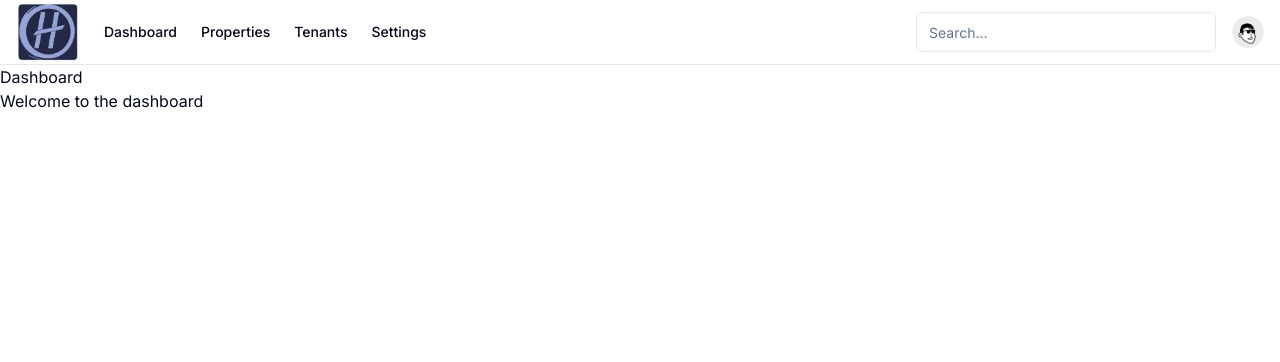
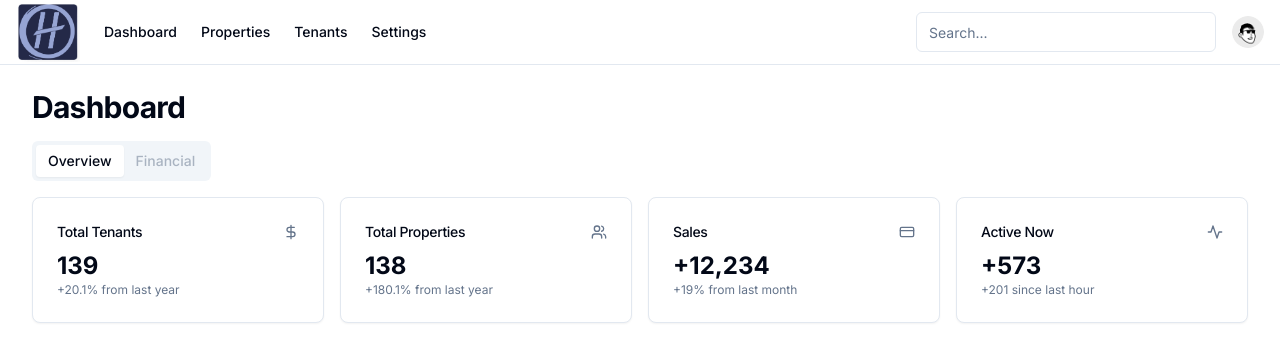
Before and after one commit to klaus-gudy/PayMate-UI, a Next.js app: page /dashboard in a window 1280 px wide. Shown: the top 362 px of the page. Built offline with nearby package versions, Linux system fonts and the light colour scheme.

Commit message:
created dashboard cards on overview page

```diff
--- a/app/dashboard/page.tsx
+++ b/app/dashboard/page.tsx
@@ -1,10 +1,131 @@
 import Header from "@/components/common/header";
+import { Tabs, TabsContent, TabsList, TabsTrigger } from "@/components/ui/tabs"
+import { Card, CardContent, CardDescription, CardFooter, CardHeader, CardTitle} from "@/components/ui/card"
+
 export default function Dashboard() {
   return (
-    <div>
-        <Header />
-      <h1>Dashboard</h1>
-      <p>Welcome to the dashboard</p>
+    <div className="flex-col md:flex">
+      <Header />
+      <div className="flex-1 space-y-4 p-8 pt-6">
+        <div className="flex items-center justify-between space-y-2">
+          <h2 className="text-3xl font-bold tracking-tight">Dashboard</h2>
+          <div className="flex items-center space-x-2"></div>
+        </div>
+        <Tabs defaultValue="overview" className="space-y-4">
+          <TabsList>
+            <TabsTrigger value="overview">Overview</TabsTrigger>
+            <TabsTrigger value="financials" disabled>Financial</TabsTrigger>
+          </TabsList>
+          <TabsContent value="overview" className="space-y-4">
+          <div className="grid gap-4 md:grid-cols-2 lg:grid-cols-4">
+                <Card>
+                  <CardHeader className="flex flex-row items-center justify-between space-y-0 pb-2">
+                    <CardTitle className="text-sm font-medium">
+                      Total Tenants
+                    </CardTitle>
+                    <svg
+                      xmlns="http://www.w3.org/2000/svg"
+                      viewBox="0 0 24 24"
+                      fill="none"
+                      stroke="currentColor"
+                      strokeLinecap="round"
+                      strokeLinejoin="round"
+                      strokeWidth="2"
+                      className="h-4 w-4 text-muted-foreground"
+                    >
+                      <path d="M12 2v20M17 5H9.5a3.5 3.5 0 0 0 0 7h5a3.5 3.5 0 0 1 0 7H6" />
+                    </svg>
+                  </CardHeader>
+                  <CardContent>
+                    <div className="text-2xl font-bold">139</div>
+                    <p className="text-xs text-muted-foreground">
+                      +20.1% from last year
+                    </p>
+                  </CardContent>
+                </Card>
+
+                <Card>
+                  <CardHeader className="flex flex-row items-center justify-between space-y-0 pb-2">
+                    <CardTitle className="text-sm font-medium">
+                      Total Properties
+                    </CardTitle>
+                    <svg
+                      xmlns="http://www.w3.org/2000/svg"
+                      viewBox="0 0 24 24"
+                      fill="none"
+                      stroke="currentColor"
+                      strokeLinecap="round"
+                      strokeLinejoin="round"
+                      strokeWidth="2"
+                      className="h-4 w-4 text-muted-foreground"
+                    >
+                      <path d="M16 21v-2a4 4 0 0 0-4-4H6a4 4 0 0 0-4 4v2" />
+                      <circle cx="9" cy="7" r="4" />
+                      <path d="M22 21v-2a4 4 0 0 0-3-3.87M16 3.13a4 4 0 0 1 0 7.75" />
+                    </svg>
+                  </CardHeader>
+                  <CardContent>
+                    <div className="text-2xl font-bold">138 </div>
+                    <p className="text-xs text-muted-foreground">
+                      +180.1% from last year
+                    </p>
+                  </CardContent>
+                </Card>
+
+                <Card>
+                  <CardHeader className="flex flex-row items-center justify-between space-y-0 pb-2">
+                    <CardTitle className="text-sm font-medium">Sales</CardTitle>
+                    <svg
+                      xmlns="http://www.w3.org/2000/svg"
+                      viewBox="0 0 24 24"
+                      fill="none"
+                      stroke="currentColor"
+                      strokeLinecap="round"
+                      strokeLinejoin="round"
+                      strokeWidth="2"
+                      className="h-4 w-4 text-muted-foreground"
+                    >
+                      <rect width="20" height="14" x="2" y="5" rx="2" />
+                      <path d="M2 10h20" />
+                    </svg>
+                  </CardHeader>
+                  <CardContent>
+                    <div className="text-2xl font-bold">+12,234</div>
+                    <p className="text-xs text-muted-foreground">
+                      +19% from last month
+                    </p>
+                  </CardContent>
+                </Card>
+
+                <Card>
+                  <CardHeader className="flex flex-row items-center justify-between space-y-0 pb-2">
+                    <CardTitle className="text-sm font-medium">
+                      Active Now
+                    </CardTitle>
+                    <svg
+                      xmlns="http://www.w3.org/2000/svg"
+                      viewBox="0 0 24 24"
+                      fill="none"
+                      stroke="currentColor"
+                      strokeLinecap="round"
+                      strokeLinejoin="round"
+                      strokeWidth="2"
+                      className="h-4 w-4 text-muted-foreground"
+                    >
+                      <path d="M22 12h-4l-3 9L9 3l-3 9H2" />
+                    </svg>
+                  </CardHeader>
+                  <CardContent>
+                    <div className="text-2xl font-bold">+573</div>
+                    <p className="text-xs text-muted-foreground">
+                      +201 since last hour
+                    </p>
+                  </CardContent>
+                </Card>
+          </div>
+          </TabsContent>
+        </Tabs>
+      </div>
     </div>
   );
 }
--- a/components/common/header.tsx
+++ b/components/common/header.tsx
@@ -7,17 +7,36 @@ import hatifyLogo from "@/public/hatifyLogo2.png";
 
 export default function Header() {
   return (
-    <div className="hidden flex-col md:flex">
     <div className="border-b">
       <div className="flex h-16 items-center px-4">
         <div>
           <Image src={hatifyLogo} alt="Hatify Logo" width={64} height={64} />
         </div>
         <nav className={cn("flex items-center space-x-4 lg:space-x-6 mx-6")}>
-                <Link href='/dashboard' className="text-sm font-medium transition-colors hover:text-primary">Dashboard</Link>
-                <Link href='/property' className="text-sm font-medium transition-colors hover:text-primary">Properties</Link>
-                <Link href='/tenants' className="text-sm font-medium transition-colors hover:text-primary">Tenants</Link>
-                <Link href='/settings' className="text-sm font-medium transition-colors hover:text-primary">Settings</Link>
+          <Link
+            href="/dashboard"
+            className="text-sm font-medium transition-colors hover:text-primary"
+          >
+            Dashboard
+          </Link>
+          <Link
+            href="/property"
+            className="text-sm font-medium transition-colors hover:text-primary"
+          >
+            Properties
+          </Link>
+          <Link
+            href="/tenants"
+            className="text-sm font-medium transition-colors hover:text-primary"
+          >
+            Tenants
+          </Link>
+          <Link
+            href="/settings"
+            className="text-sm font-medium transition-colors hover:text-primary"
+          >
+            Settings
+          </Link>
         </nav>
         <div className="ml-auto flex items-center space-x-4">
           <Input
@@ -29,6 +48,5 @@ export default function Header() {
         </div>
       </div>
     </div>
-    </div>
   );
 }
--- /dev/null
+++ b/components/ui/card.tsx
@@ -0,0 +1,79 @@
+import * as React from "react"
+
+import { cn } from "@/lib/utils"
+
+const Card = React.forwardRef<
+  HTMLDivElement,
+  React.HTMLAttributes<HTMLDivElement>
+>(({ className, ...props }, ref) => (
+  <div
+    ref={ref}
+    className={cn(
+      "rounded-lg border bg-card text-card-foreground shadow-sm",
+      className
+    )}
+    {...props}
+  />
+))
+Card.displayName = "Card"
+
+const CardHeader = React.forwardRef<
+  HTMLDivElement,
+  React.HTMLAttributes<HTMLDivElement>
+>(({ className, ...props }, ref) => (
+  <div
+    ref={ref}
+    className={cn("flex flex-col space-y-1.5 p-6", className)}
+    {...props}
+  />
+))
+CardHeader.displayName = "CardHeader"
+
+const CardTitle = React.forwardRef<
+  HTMLParagraphElement,
+  React.HTMLAttributes<HTMLHeadingElement>
+>(({ className, ...props }, ref) => (
+  <h3
+    ref={ref}
+    className={cn(
+      "text-2xl font-semibold leading-none tracking-tight",
+      className
+    )}
+    {...props}
+  />
+))
+CardTitle.displayName = "CardTitle"
+
+const CardDescription = React.forwardRef<
+  HTMLParagraphElement,
+  React.HTMLAttributes<HTMLParagraphElement>
+>(({ className, ...props }, ref) => (
+  <p
+    ref={ref}
+    className={cn("text-sm text-muted-foreground", className)}
+    {...props}
+  />
+))
+CardDescription.displayName = "CardDescription"
+
+const CardContent = React.forwardRef<
+  HTMLDivElement,
+  React.HTMLAttributes<HTMLDivElement>
+>(({ className, ...props }, ref) => (
+  <div ref={ref} className={cn("p-6 pt-0", className)} {...props} />
+))
+CardContent.displayName = "CardContent"
+
+const CardFooter = React.forwardRef<
+  HTMLDivElement,
+  React.HTMLAttributes<HTMLDivElement>
+>(({ className, ...props }, ref) => (
+  <div
+    ref={ref}
+    className={cn("flex items-center p-6 pt-0", className)}
+    {...props}
+  />
+))
+CardFooter.displayName = "CardFooter"
+
+export { Card, CardHeader, CardFooter, CardTitle, CardDescription, CardContent }
--- /dev/null
+++ b/components/ui/tabs.tsx
@@ -0,0 +1,55 @@
+"use client"
+
+import * as React from "react"
+import * as TabsPrimitive from "@radix-ui/react-tabs"
+
+import { cn } from "@/lib/utils"
+
+const Tabs = TabsPrimitive.Root
+
+const TabsList = React.forwardRef<
+  React.ElementRef<typeof TabsPrimitive.List>,
+  React.ComponentPropsWithoutRef<typeof TabsPrimitive.List>
+>(({ className, ...props }, ref) => (
+  <TabsPrimitive.List
+    ref={ref}
+    className={cn(
+      "inline-flex h-10 items-center justify-center rounded-md bg-muted p-1 text-muted-foreground",
+      className
+    )}
+    {...props}
+  />
+))
+TabsList.displayName = TabsPrimitive.List.displayName
+
+const TabsTrigger = React.forwardRef<
+  React.ElementRef<typeof TabsPrimitive.Trigger>,
+  React.ComponentPropsWithoutRef<typeof TabsPrimitive.Trigger>
+>(({ className, ...props }, ref) => (
+  <TabsPrimitive.Trigger
+    ref={ref}
+    className={cn(
+      "inline-flex items-center justify-center whitespace-nowrap rounded-sm px-3 py-1.5 text-sm font-medium ring-offset-background transition-all focus-visible:outline-none focus-visible:ring-2 focus-visible:ring-ring focus-visible:ring-offset-2 disabled:pointer-events-none disabled:opacity-50 data-[state=active]:bg-background data-[state=active]:text-foreground data-[state=active]:shadow-sm",
+      className
+    )}
+    {...props}
+  />
+))
+TabsTrigger.displayName = TabsPrimitive.Trigger.displayName
+
+const TabsContent = React.forwardRef<
+  React.ElementRef<typeof TabsPrimitive.Content>,
+  React.ComponentPropsWithoutRef<typeof TabsPrimitive.Content>
+>(({ className, ...props }, ref) => (
+  <TabsPrimitive.Content
+    ref={ref}
+    className={cn(
+      "mt-2 ring-offset-background focus-visible:outline-none focus-visible:ring-2 focus-visible:ring-ring focus-visible:ring-offset-2",
+      className
+    )}
+    {...props}
+  />
+))
+TabsContent.displayName = TabsPrimitive.Content.displayName
+
+export { Tabs, TabsList, TabsTrigger, TabsContent }
--- a/package.json
+++ b/package.json
@@ -12,6 +12,7 @@
     "@radix-ui/react-avatar": "^1.0.4",
     "@radix-ui/react-dropdown-menu": "^2.0.6",
     "@radix-ui/react-slot": "^1.0.2",
+    "@radix-ui/react-tabs": "^1.0.4",
     "class-variance-authority": "^0.7.0",
     "clsx": "^2.1.0",
     "lucide-react": "^0.368.0",
```
Also changed, not shown: 1 other file (tests, documents, lock files or other folders). Lines whose indentation alone changed are shown as unchanged.
